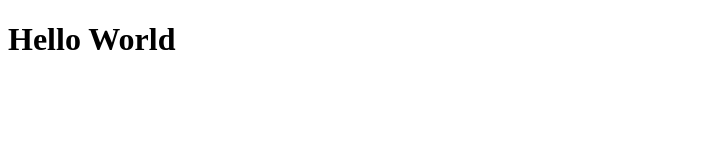
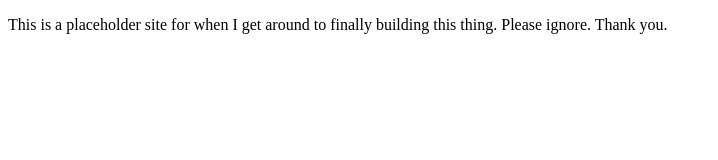
Before and after one commit to TessaBrewer/highqualitybean.github.io, a plain HTML site: page index.html in a window 1280 px wide. Shown: the whole page, without its empty margins (0-718 px from the left). Drawn offline with Linux system fonts and the light colour scheme.

Commit message:
Update index.html

```diff
--- a/index.html
+++ b/index.html
@@ -1,6 +1,6 @@
 <!DOCTYPE html>
 <html>
     <body>
-        <h1>Hello World</h1>
+        <p>This is a placeholder site for when I get around to finally building this thing. Please ignore. Thank you.</p>
     </body>
 </html>
```
